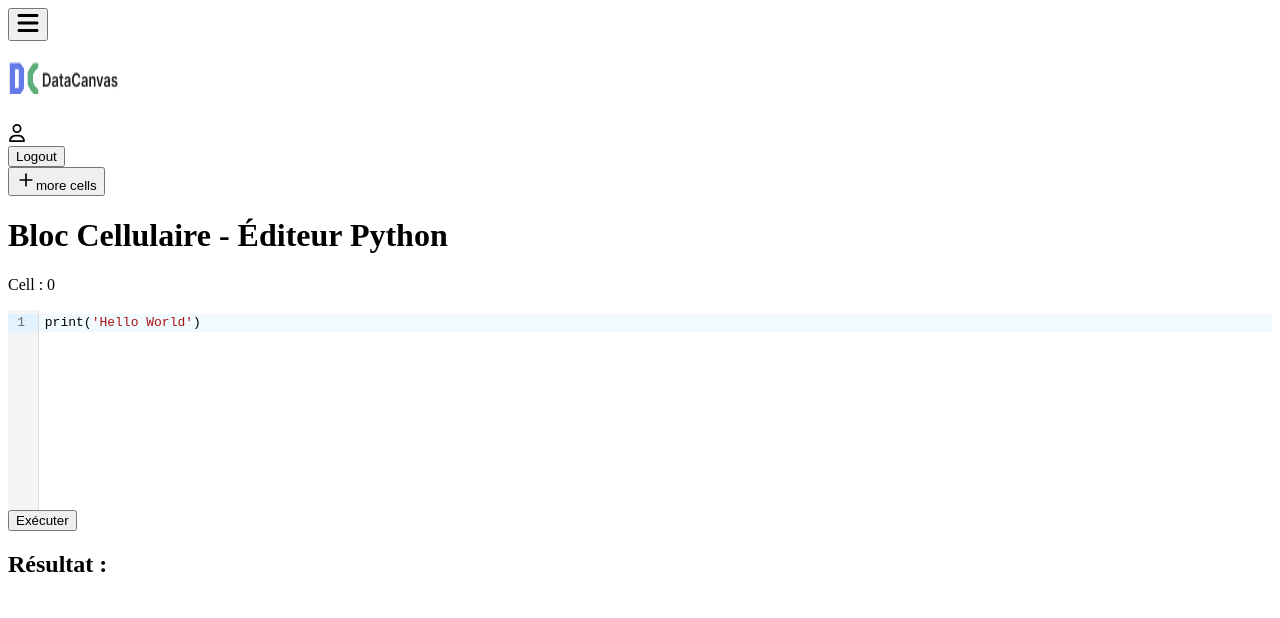
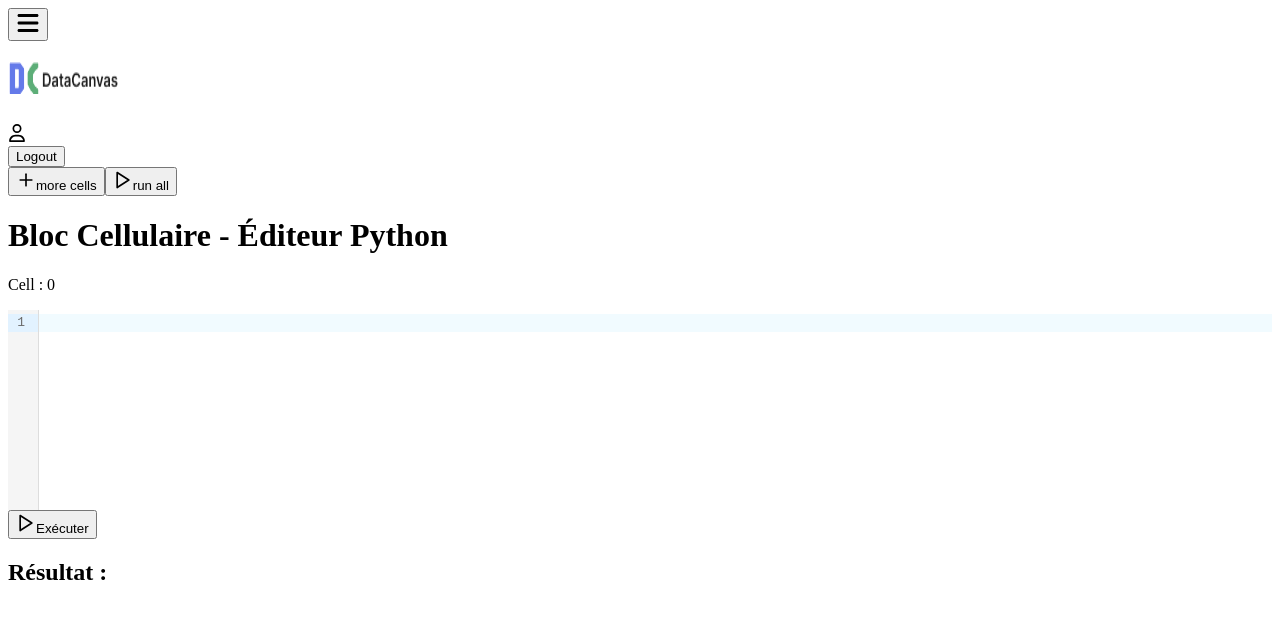
Before and after one commit to TahianSylvain/data-canvas-web, a Next.js app: page /cells in a window 1280 px wide. Shown: the top 618 px of the page. Built offline with nearby package versions, Linux system fonts and the light colour scheme.

Commit message:
add btn r a

```diff
--- a/src/app/cells/page.tsx
+++ b/src/app/cells/page.tsx
@@ -5,11 +5,13 @@ import dynamic from "next/dynamic";
 import { python } from "@codemirror/lang-python";
 import { Plus } from "lucide-react";
 import Header from "@/components/header/header";
+import { FiPlay } from "react-icons/fi";
+
 
 const CodeMirror = dynamic(() => import("@uiw/react-codemirror"), { ssr: false });
 
 export default function Cells() {
-  const [code, setCode] = useState<string>("print('Hello World')");
+  const [code, setCode] = useState<string>("");
   const [output, setOutput] = useState<string>("");
   const [cels, setCels] =  useState(
     [
@@ -59,10 +61,14 @@ console.log(cels.length)
     <>
         <Header />
 
-        <div className="p-6 max-w-4xl mx-auto">
+        <div className="p-6 max-w-4xl mx-auto containBtnMoreCells">
             <button onClick={MoreCels} className="btnMoreCels">
                 <Plus size={20} />
                 more cells
+            </button>
+            <button className="btnMoreCels">
+                <FiPlay size={20} />
+                run all
             </button>
 
         </div>
@@ -71,7 +77,7 @@ console.log(cels.length)
             <h1 className="text-2xl font-bold">Bloc Cellulaire - Éditeur Python</h1>
             <p className="text-xs text-gray-500">Cell : {index}</p>
 
-            <div className="border rounded p-4 shadow bg-gray-100">
+            <div className="border rounded p-3 shadow bg-gray-100">
             <CodeMirror
                 value={code}
                 height="200px"
@@ -80,8 +86,9 @@ console.log(cels.length)
             />
             <button
                 // onClick={handleRun}
-                className="mt-4 bg-blue-600 text-white px-4 py-2 rounded hover:bg-blue-700"
+                className=" mt-4 bg-blue-600 text-white px-4 py-2 rounded hover:bg-blue-700 btnRun"
             >
+                <FiPlay size={20} />
                 Exécuter
             </button>
             </div>
--- a/src/app/globals.css
+++ b/src/app/globals.css
@@ -156,14 +156,21 @@ body {
 .btnMoreCels{
     border: 1px solid grey;
     padding: 5px;
-    border-radius: 10px;
+    border-radius: 6px;
     display: flex;
     align-items: center;
     justify-content: space-around;
     justify-content: center;
+    margin: 0 6px 0 0;
 }
 .containBtnMoreCells{
     width: 100%;
     display: flex;
-    justify-content: center;
+    justify-content: flex-start;
+    align-items: center;
 }
+.btnRun{
+    /* margin-top: 10px; */
+    display: flex;
+    align-items: center;
+}
```
